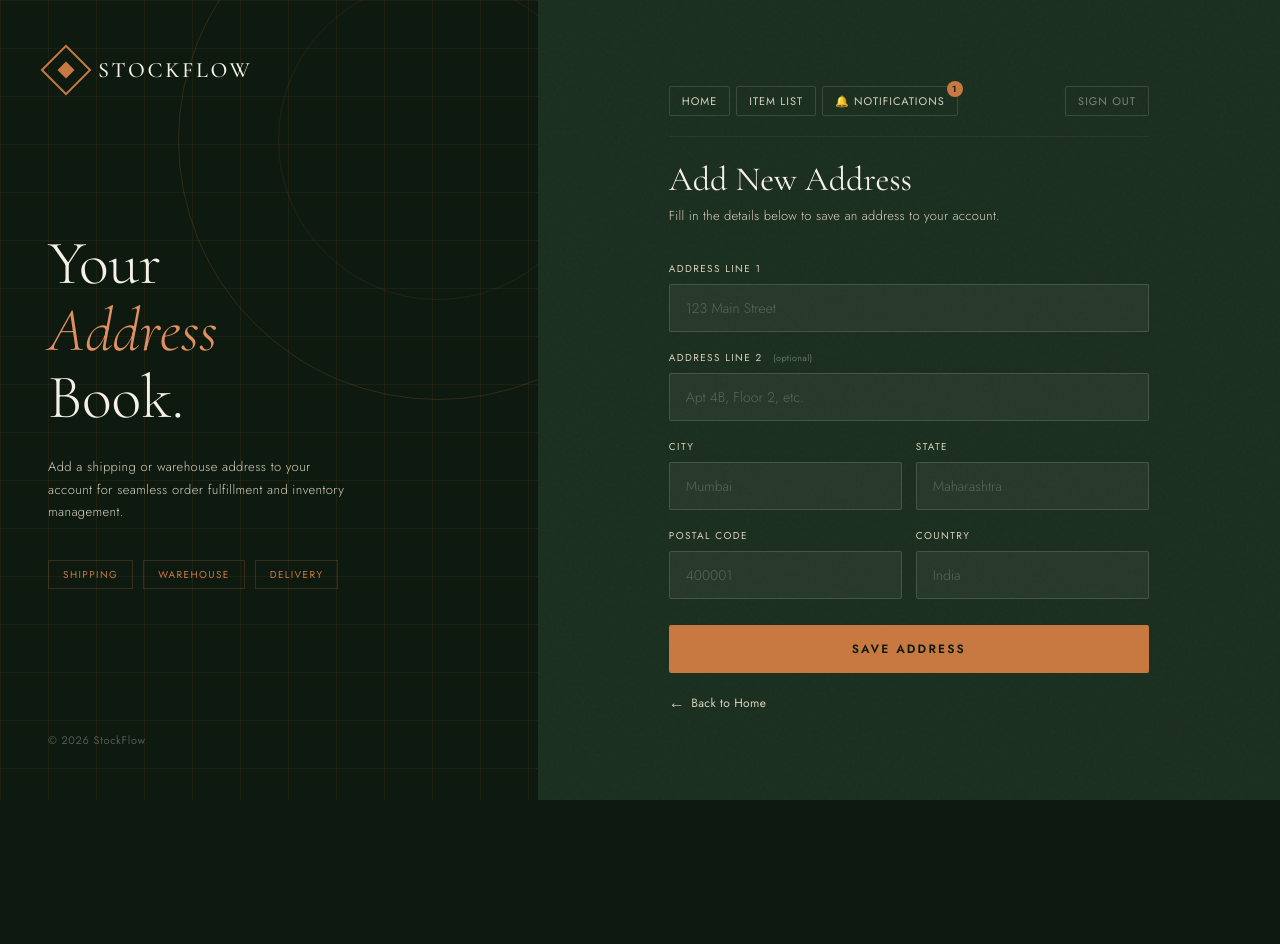
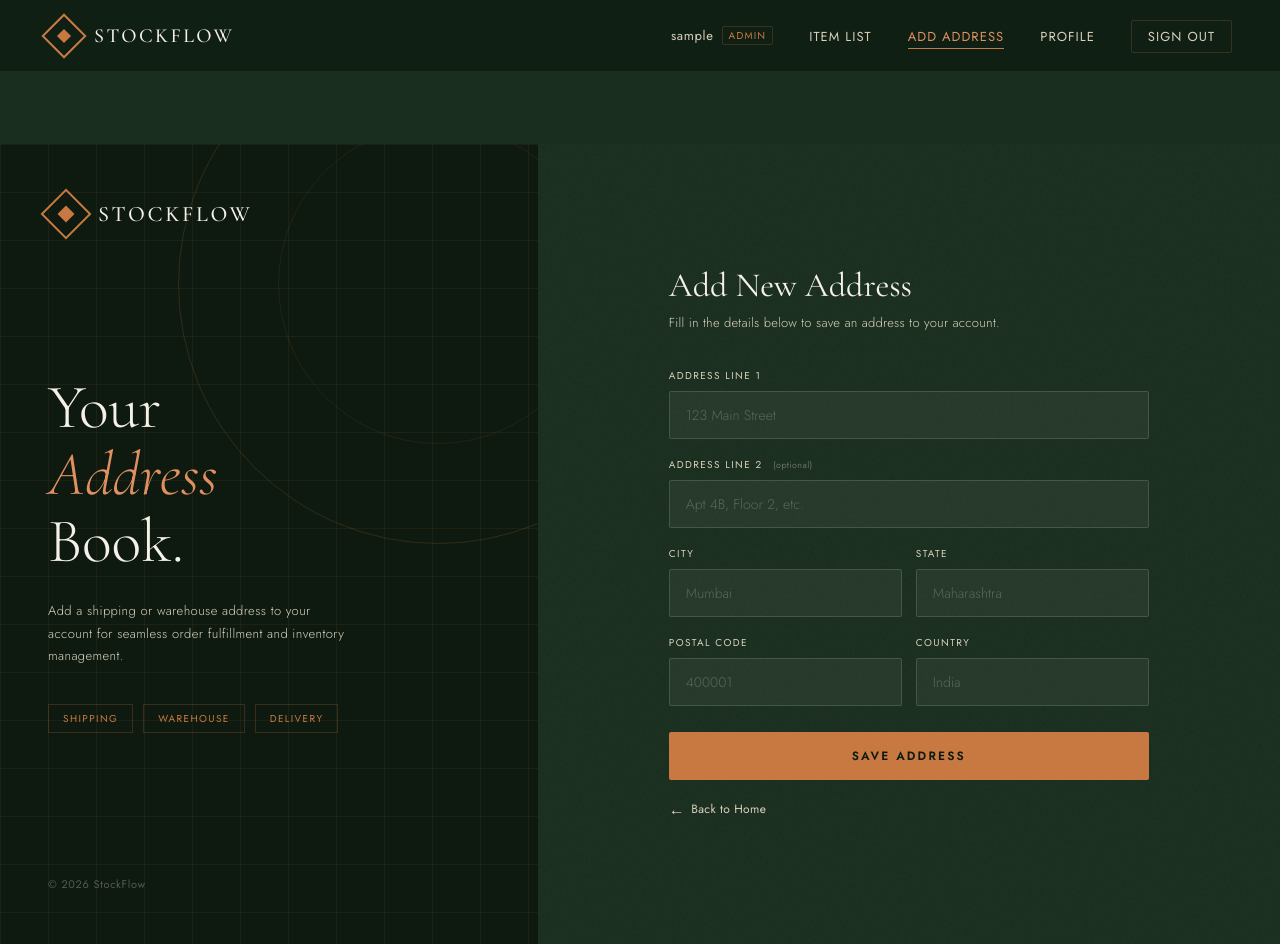
Before and after one commit to MrBottleTree/stock-flow, a Django app: template core/templates/add_address.html in a window 1280 px wide. Before the commit the page ends 800 px from the top, so only its background shows below. Run offline with Django 5.2, Linux system fonts and the light colour scheme; the template is opened without the code that fills it: most values are stand-ins (such as "Sample title", 1, 10 or a date in 2020).

Commit message:
fixed navbar buttons in notifications and inventory in seller side

```diff
--- a/core/templates/add_address.html
+++ b/core/templates/add_address.html
@@ -40,6 +40,136 @@
       font-family: 'Jost', sans-serif;
       background: var(--forest);
       color: var(--cream);
+      padding-top: 72px;
+    }
+
+    .navbar {
+      position: fixed;
+      top: 0;
+      left: 0;
+      right: 0;
+      z-index: 100;
+      padding: 0 48px;
+      height: 72px;
+      display: flex;
+      align-items: center;
+      justify-content: space-between;
+      background: rgba(14,26,16,0.7);
+      backdrop-filter: blur(20px);
+      -webkit-backdrop-filter: blur(20px);
+      border-bottom: 1px solid rgba(200,121,65,0.12);
+    }
+
+    .nav-brand {
+      display: flex;
+      align-items: center;
+      gap: 14px;
+      text-decoration: none;
+    }
+
+    .nav-mark {
+      width: 32px;
+      height: 32px;
+      border: 2px solid var(--copper);
+      transform: rotate(45deg);
+      display: flex;
+      align-items: center;
+      justify-content: center;
+      flex-shrink: 0;
+    }
+
+    .nav-mark span {
+      display: block;
+      width: 10px;
+      height: 10px;
+      background: var(--copper);
+    }
+
+    .nav-name {
+      font-family: 'Cormorant Garamond', serif;
+      font-size: 20px;
+      font-weight: 500;
+      letter-spacing: 0.12em;
+      text-transform: uppercase;
+      color: var(--cream);
+    }
+
+    .nav-links {
+      list-style: none;
+      display: flex;
+      align-items: center;
+      gap: 36px;
+    }
+
+    .nav-links a {
+      color: var(--cream-dim);
+      text-decoration: none;
+      font-size: 13px;
+      letter-spacing: 0.08em;
+      text-transform: uppercase;
+      font-weight: 400;
+      transition: color 0.2s;
+      position: relative;
+    }
+
+    .nav-links a::after {
+      content: '';
+      position: absolute;
+      bottom: -3px;
+      left: 0;
+      width: 0;
+      height: 1px;
+      background: var(--copper);
+      transition: width 0.25s ease;
+    }
+
+    .nav-links a:hover { color: var(--cream); }
+    .nav-links a:hover::after { width: 100%; }
+    .nav-links a.active { color: var(--copper-lt); }
+    .nav-links a.active::after { width: 100%; }
+
+    .nav-user-badge {
+      display: flex;
+      align-items: center;
+      gap: 8px;
+      font-size: 13px;
+      color: var(--cream-dim);
+      letter-spacing: 0.05em;
+    }
+
+    .nav-user-type {
+      font-size: 10px;
+      letter-spacing: 0.12em;
+      text-transform: uppercase;
+      color: var(--copper);
+      border: 1px solid var(--border);
+      padding: 1px 6px;
+      border-radius: 2px;
+    }
+
+    .nav-signout {
+      border: 1px solid var(--border) !important;
+      padding: 6px 16px !important;
+      border-radius: 2px;
+      transition: border-color 0.2s, color 0.2s !important;
+    }
+
+    .nav-signout::after { display: none !important; }
+    .nav-signout:hover { border-color: rgba(245,240,232,0.4) !important; color: var(--cream) !important; }
+
+    @media (max-width: 768px) {
+      .navbar {
+        height: auto;
+        align-items: flex-start;
+        flex-direction: column;
+        gap: 10px;
+        padding: 12px 20px;
+      }
+
+      .nav-links {
+        flex-wrap: wrap;
+        gap: 10px 14px;
+      }
     }
 
     /* ── LAYOUT ────────────────────────────────────── */
@@ -410,50 +540,35 @@
         grid-template-columns: 1fr;
       }
     }
-    /* ── QUICK NAV ───────────────────────────────────── */
-    .quick-nav {
-      display: flex;
-      align-items: center;
-      gap: 6px;
-      flex-wrap: wrap;
-      margin-bottom: 24px;
-      padding-bottom: 20px;
-      border-bottom: 1px solid rgba(200,121,65,0.12);
-    }
-
-    .quick-nav-link {
-      font-size: 11px;
-      font-weight: 400;
-      letter-spacing: 0.09em;
-      text-transform: uppercase;
-      color: var(--cream-dim);
-      text-decoration: none;
-      padding: 6px 12px;
-      border: 1px solid rgba(245,240,232,0.14);
-      border-radius: 2px;
-      transition: color 0.2s, border-color 0.2s, background 0.2s;
-    }
-
-    .quick-nav-link:hover {
-      color: var(--cream);
-      border-color: rgba(245,240,232,0.35);
-      background: rgba(255,255,255,0.04);
-    }
-
-    .quick-nav-signout {
-      color: rgba(245,240,232,0.45);
-      margin-left: auto;
-    }
-
-    .quick-nav-signout:hover {
-      color: var(--cream-dim);
-      border-color: rgba(245,240,232,0.25);
-    }
-
   </style>
 </head>
 
 <body>
+  <nav class="navbar">
+    <a href="{% url 'home' %}" class="nav-brand">
+      <div class="nav-mark"><span></span></div>
+      <span class="nav-name">StockFlow</span>
+    </a>
+    <ul class="nav-links">
+      <li>
+        <span class="nav-user-badge">
+          {{ user_name }}
+          <span class="nav-user-type">{{ user_type }}</span>
+        </span>
+      </li>
+      <li><a href="{% url 'items' %}">Item List</a></li>
+      {% if user_type == 'buyer' %}
+        <li><a href="{% url 'cart' %}">My Cart</a></li>
+        <li><a href="{% url 'order_history' %}">My Orders</a></li>
+      {% elif user_type == 'seller' %}
+        <li><a href="{% url 'inventory' %}">My Inventory</a></li>
+      {% endif %}
+      <li><a href="{% url 'add_address' %}" class="active">Add Address</a></li>
+      <li><a href="{% url 'profile' %}">Profile</a></li>
+      <li><a href="{% url 'signout_page' %}" class="nav-signout">Sign Out</a></li>
+    </ul>
+  </nav>
+
   <div class="wrapper">
 
     <!-- ── BRAND PANEL ── -->
@@ -488,23 +603,6 @@
     <!-- ── FORM PANEL ── -->
     <main class="form-panel">
       <div class="form-card">
-
-        <!-- Quick Nav -->
-        <div class="quick-nav">
-          <a href="{% url 'home' %}" class="quick-nav-link">Home</a>
-          <a href="{% url 'items' %}" class="quick-nav-link">Item List</a>
-          {% if user_type == 'buyer' %}
-            <a href="{% url 'cart' %}" class="quick-nav-link">🛒 My Cart</a>
-            <a href="{% url 'order_history' %}" class="quick-nav-link">My Orders</a>
-          {% elif user_type == 'seller' %}
-            <a href="{% url 'inventory' %}" class="quick-nav-link">My Inventory</a>
-          {% endif %}
-          <a href="{% url 'notifications' %}" class="quick-nav-link" style="position:relative;">
-            🔔 Notifications
-            {% if unread_notification_count %}<span style="position:absolute; top:-6px; right:-6px; min-width:16px; height:16px; background:var(--copper); color:var(--ink); font-size:9px; font-weight:700; border-radius:8px; display:flex; align-items:center; justify-content:center; padding:0 3px; line-height:1;">{{ unread_notification_count }}</span>{% endif %}
-          </a>
-          <a href="{% url 'signout_page' %}" class="quick-nav-link quick-nav-signout">Sign Out</a>
-        </div>
 
         <!-- Django Messages -->
         {% if messages %}
--- a/core/templates/cart.html
+++ b/core/templates/cart.html
@@ -120,6 +120,8 @@
     }
     .nav-links a:hover { color: var(--cream); }
     .nav-links a:hover::after { width: 100%; }
+    .nav-links a.active { color: var(--copper-lt); }
+    .nav-links a.active::after { width: 100%; }
     .nav-user-badge {
       display: flex;
       align-items: center;
@@ -657,13 +659,12 @@
     <ul class="nav-links">
       <li>
         <span class="nav-user-badge">
-          <span>🛍</span>
           {{ user_name }}
           <span class="nav-user-type">buyer</span>
         </span>
       </li>
       <li><a href="{% url 'items' %}">Item List</a></li>
-      <li><a href="{% url 'cart' %}" style="color:var(--copper);">My Cart</a></li>
+      <li><a href="{% url 'cart' %}" class="active">My Cart</a></li>
       <li><a href="{% url 'order_history' %}">My Orders</a></li>
       <li><a href="{% url 'add_address' %}">Add Address</a></li>
       <li><a href="{% url 'profile' %}">Profile</a></li>
--- a/core/templates/home.html
+++ b/core/templates/home.html
@@ -57,7 +57,7 @@
       position: fixed;
       top: 0; left: 0; right: 0;
       z-index: 100;
-      padding: 0 50px;
+      padding: 0 48px;
       height: 72px;
       display: flex;
       align-items: center;
--- a/core/templates/order_history.html
+++ b/core/templates/order_history.html
@@ -85,6 +85,8 @@
     .nav-mark span {
       display: block;
       width: 10px; height: 10px;
+      .nav-links a.active { color: var(--copper-lt); }
+      .nav-links a.active::after { width: 100%; }
       background: var(--copper);
     }
     .nav-name {
@@ -527,14 +529,13 @@
     <ul class="nav-links">
       <li>
         <span class="nav-user-badge">
-          <span>🛍</span>
           {{ user_name }}
           <span class="nav-user-type">buyer</span>
         </span>
       </li>
       <li><a href="{% url 'items' %}">Item List</a></li>
       <li><a href="{% url 'cart' %}">My Cart</a></li>
-      <li><a href="{% url 'order_history' %}">My Orders</a></li>
+        <li><a href="{% url 'order_history' %}" class="active">My Orders</a></li>
       <li><a href="{% url 'add_address' %}">Add Address</a></li>
       <li><a href="{% url 'profile' %}">Profile</a></li>
       <li><a href="{% url 'signout_page' %}" class="nav-signout">Sign Out</a></li>
```
Also changed, not shown: core/templates/inventory.html (+77 -50 lines), core/templates/items.html (+63 -68 lines).
